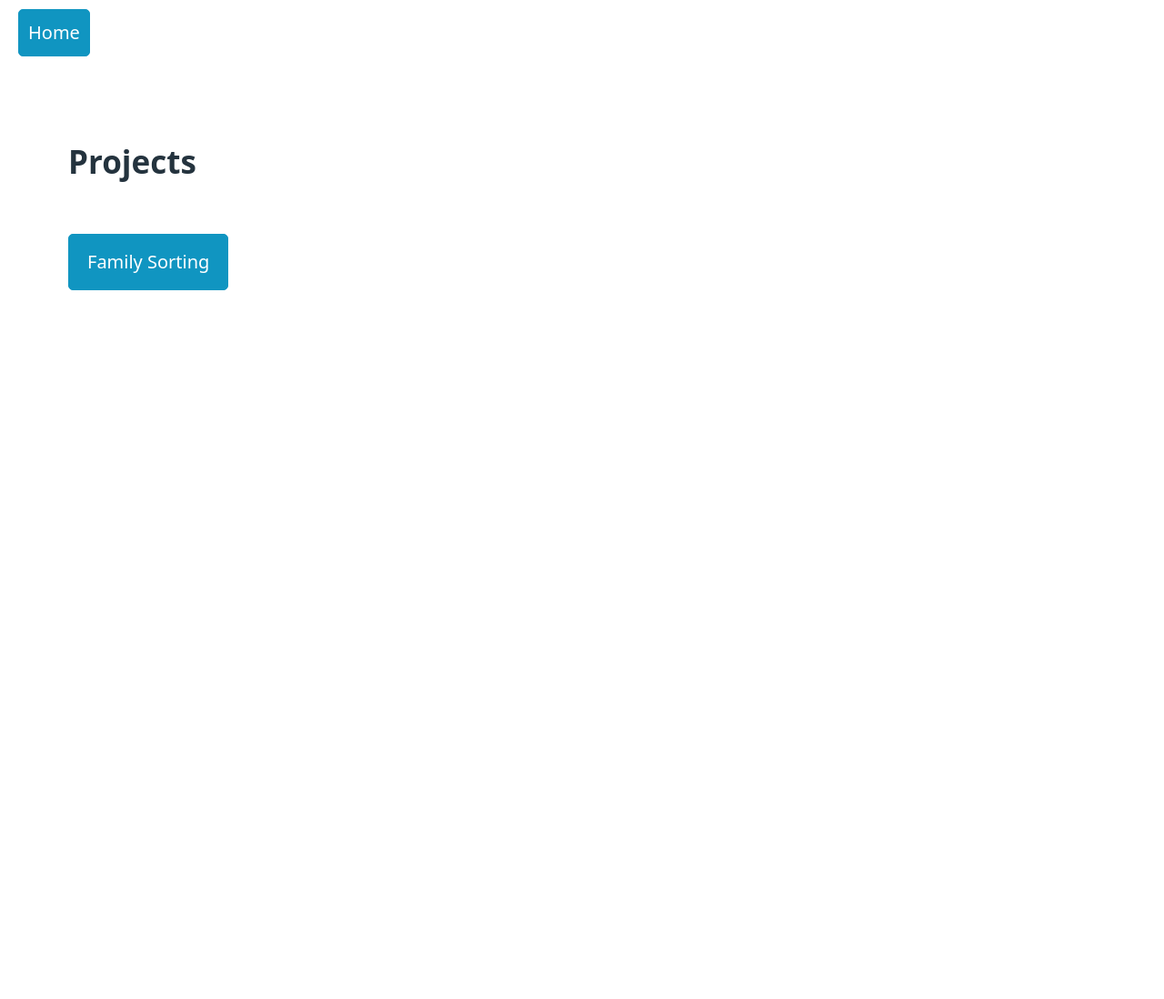
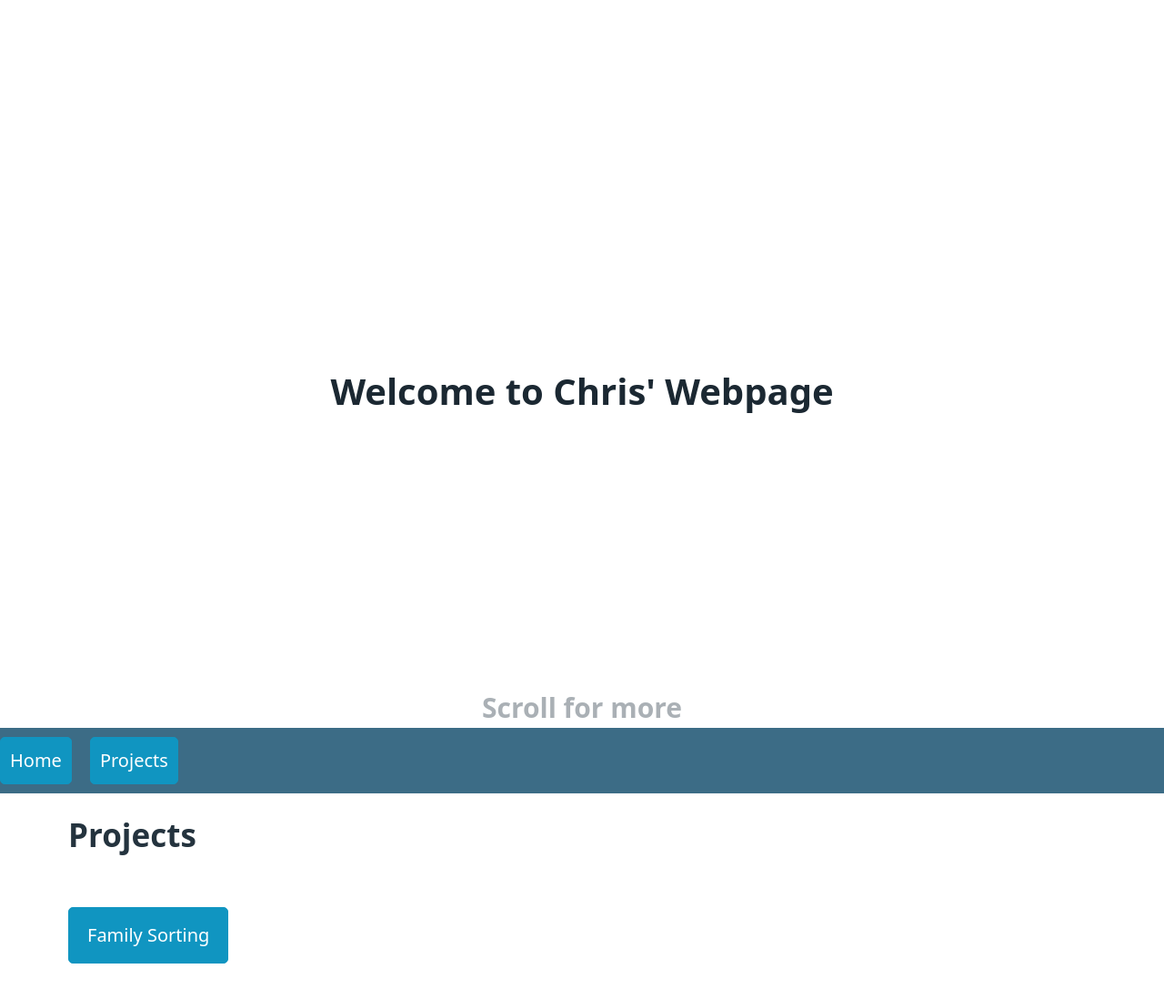
Before and after one commit to Lucitic/Lucitic.github.io, a plain HTML site: page index.html in a window 1280 px wide. Shown: the whole page at 91% size. Before the commit the page ends 800 px from the top, so only its background shows below. Drawn offline with nearby package versions, Linux system fonts and the light colour scheme.

Commit message:
increased items

```diff
--- a/index.html
+++ b/index.html
@@ -3,18 +3,31 @@
     <head>
         <meta charset="utf-8">
         <title>Welcome to Chris' Webpage</title>
+        <link rel="stylesheet" href="main.css"/>
         <link rel="stylesheet" href="https://cdn.jsdelivr.net/npm/@picocss/pico@1/css/pico.min.css">
     </head>
-    <nav class="container-fluid">
-        <ul>
+    <div class="title">
+        <h1>Welcome to Chris' Webpage</h1>
+        <h3>Scroll for more</h3>
+    </div>
+
+
+
+    <nav class="container-fluid" id="navbar">
+        <ul >
             <li>
                 <a href="." role="button">Home</a>
             </li>
+            <li>
+                <a href="#projects" role="button">Projects</a>
+            </li>
         </ul>
+
+
     </nav>
-    <body>
-        <main class="container">
-            <div role="menubar">
+    <body >
+        <main class="container" id="block" style="padding:1em 0">
+            <div id="projects" role="menubar">
                 <h2>Projects</h2>
             </div>
             <div role="directory">
--- /dev/null
+++ b/main.css
@@ -0,0 +1,42 @@
+.title{
+    margin: auto;
+    width: 50%;
+    height: 100vh;
+    vertical-align: middle;
+    position: relative;
+    text-align: center;
+    display: flex;
+    justify-content: center;
+    align-items: center;
+}
+.title h1 {
+    position: absolute;
+    top: 50%;
+    text-align: center;
+}
+.title h3 {
+    margin: auto;
+    width:50%;
+    position: absolute;
+    bottom: 0;
+    text-align: center;
+    opacity: 40%;
+}
+#block {
+    height: 100vh
+}
+.b{
+    .button;
+    outline-color: invert;
+    outline-style: solid;
+}
+#navbar {
+    background: #3c6c86;
+    list-style-type: none;
+    margin: 0;
+    padding: 0;
+    overflow: hidden;
+    position: sticky;
+    position: -webkit-sticky;
+    top: 0;
+}
```
